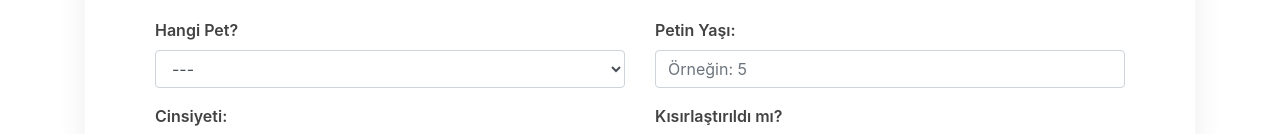
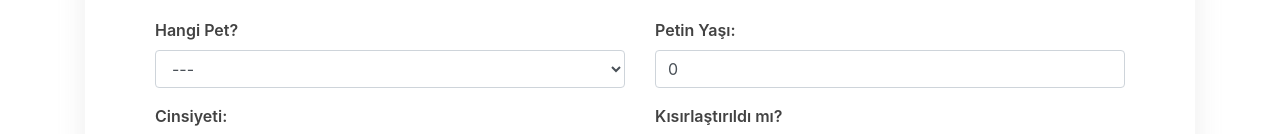
Before and after one commit to Kodluyoruz-Proje-Ekibi/sahiplen, a React (Create React App) app: page /sahiplendir in a window 1280 px wide. Shown: the part 510-644 px from the top of the page. Built offline with nearby package versions, Linux system fonts and the light colour scheme.

Commit message:
mutation added

```diff
--- a/src/components/AddAnimalPage/AddAnimalForm/index.js
+++ b/src/components/AddAnimalPage/AddAnimalForm/index.js
@@ -4,13 +4,49 @@ import { useFormik } from 'formik';
 import validations from './validations';
 import { ilIlce } from '../../../assets/provinceDiscrict';
 import { useDropzone } from 'react-dropzone';
+import styles from './style.module.css';
+import { gql, useMutation } from '@apollo/client';
 
-import styles from './style.module.css';
+const ADD_PET = gql`
+	mutation MyMutation(
+		$description: String = ""
+		$district: String = ""
+		$email: String = ""
+		$name: String = ""
+		$neutered: Boolean = false
+		$pet_age: smallint = 1
+		$pet_gender: String = ""
+		$pet_images: String = ""
+		$pet_type: String = ""
+		$phone: String = ""
+		$provice: String = ""
+		$title: String = ""
+	) {
+		insert_pets_one(
+			object: {
+				description: $description
+				district: $district
+				email: $email
+				name: $name
+				neutered: $neutered
+				pet_age: $pet_age
+				pet_gender: $pet_gender
+				pet_images: $pet_images
+				pet_type: $pet_type
+				phone: $phone
+				provice: $provice
+				title: $title
+			}
+		) {
+			id
+		}
+	}
+`;
 
 function AddAnimalForm() {
 	const [cityCode, setCityCode] = useState('');
-
 	const [files, setFiles] = useState([]);
+	const [addTodo, { data }] = useMutation(ADD_PET);
 
 	const { fileRejections, getRootProps, getInputProps } = useDropzone({
 		maxFiles: 5,
@@ -41,7 +77,7 @@ function AddAnimalForm() {
 			sterilize: '',
 			kind: '',
 			gender: '',
-			age: '',
+			age: 0,
 			province: '',
 			district: '',
 		},
@@ -50,6 +86,23 @@ function AddAnimalForm() {
 				bag.setSubmitting(false);
 			}, 2000);
 			console.log(values);
+			addTodo({
+				variables: {
+					title: values.adTitle,
+					description: values.adDetail,
+					pet_type: values.kind,
+					pet_age: values.age,
+					pet_gender: values.gender,
+					neutered: false,
+					provice: values.province,
+					district: values.district,
+					email: values.email,
+					name: 'İsmail Oğuzhan Duran',
+					phone: '054222',
+					pet_images:
+						'https://post.medicalnewstoday.com/wp-content/uploads/sites/3/2020/02/322868_1100-800x825.jpg,https://post.medicalnewstoday.com/wp-content/uploads/sites/3/2020/02/322868_1100-800x825.jpg',
+				},
+			});
 			console.log(bag);
 		},
 		validationSchema: validations,
```
